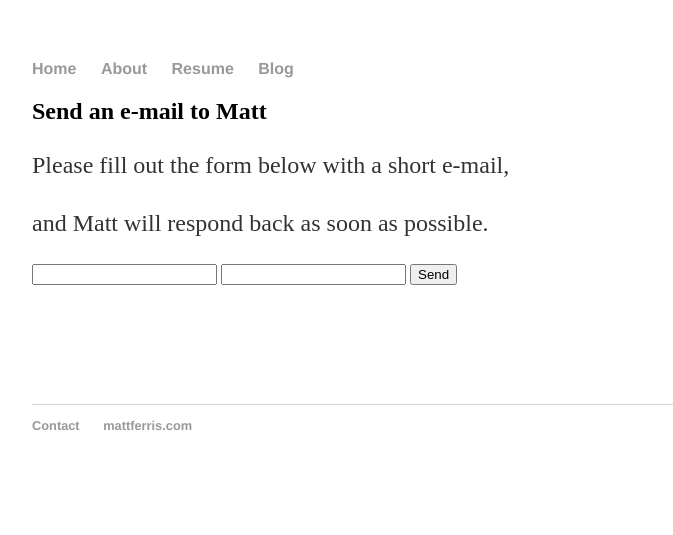
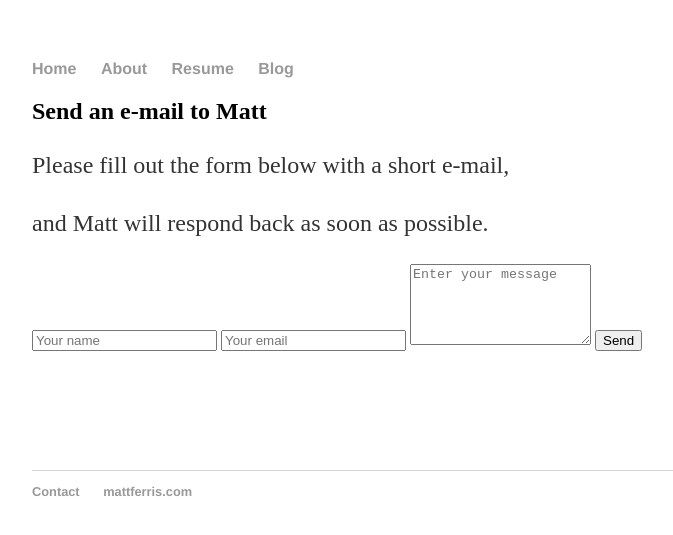
Before and after one commit to mferris2421/mferris2421.github.io, a Jekyll site: the page built from contact.md, in a window 1280 px wide. Shown: the top 535 px of the page, without its empty margins (160-833 px from the left). Built offline with Jekyll 4.4.1, drawn with Linux system fonts in a browser that asks for light colours.

Commit message:
Updated contact.md and added thanks.md

```diff
--- a/contact.md
+++ b/contact.md
@@ -9,11 +9,21 @@ Please fill out the form below with a short e-mail,
 
 and Matt will respond back as soon as possible.
 
-<form action="https://formspree.io/ferris.m@gmail.com"
-      method="POST">
-    <input type="text" name="name">
-    <input type="email" name="_replyto">
+<form id="contactform" method="POST">
+
+	<input type="hidden" name="_subject" value="MattFerris.com Contact Form Submission" />
+    <input type="text" name="name" placeholder="Your name" >
+	<input type="email" name="_replyto" placeholder="Your email" >
+
+
+	<textarea name="message" rows="5" placeholder="Enter your message"></textarea>
     <input type="submit" value="Send">
+	<input type="hidden" name="_next" value="//mattferris.com/thanks.html" />
 </form>
 
+<script>
+    var contactform =  document.getElementById('contactform');
+    contactform.setAttribute('action', '//formspree.io/' + 'matt' + '@' + 'mattferris' + '.' + 'com');
+</script>
+
 #
```
Also changed, not shown: thanks.md (added, +8 -0 lines).
